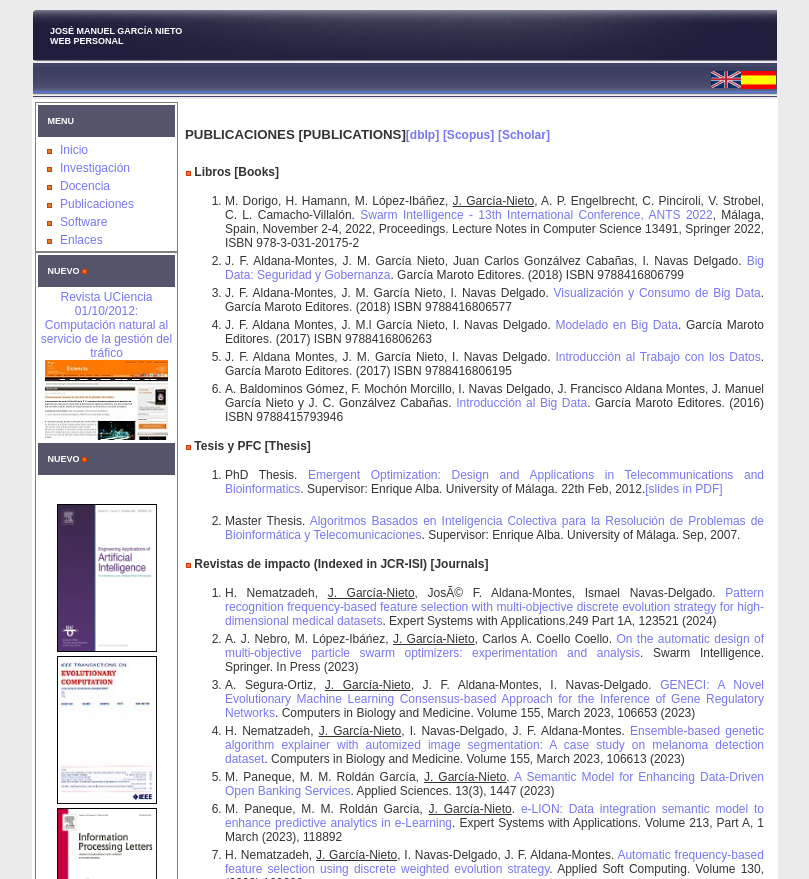
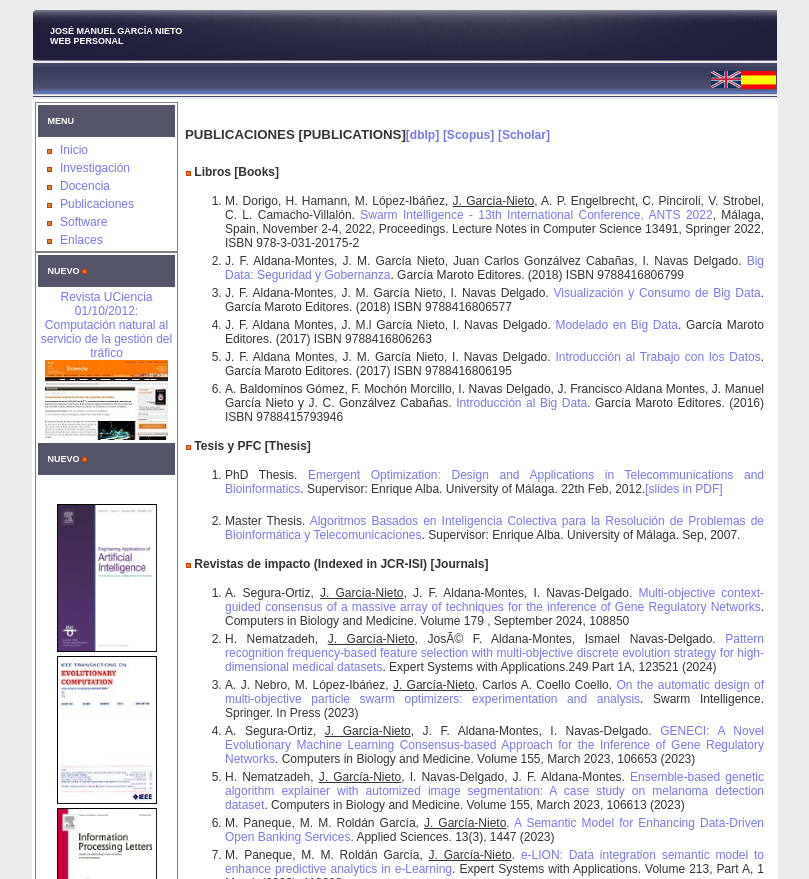
Before and after one commit to jnietogit/jmgn, a plain HTML site: page publicaciones.html in a window 1280 px wide. Shown: the top 879 px of the page, without its empty margins (235-1044 px from the left). Drawn offline with Linux system fonts and the light colour scheme.

Commit message:
Update publicaciones.html

```diff
--- a/publicaciones.html
+++ b/publicaciones.html
@@ -163,6 +163,9 @@
 	<img src="image/point.gif" alt="">&nbsp;<strong>Revistas de impacto (Indexed in JCR-ISI) [Journals]</strong></p>
 	<ol>
 
+	<li>A. Segura-Ortiz, <u>J. Garc&iacute;a-Nieto</u>, J. F. Aldana-Montes, I. Navas-Delgado. <a href="https://doi.org/10.1016/j.compbiomed.2024.108850">Multi-objective context-guided consensus of a massive array of techniques for the inference of Gene Regulatory Networks</a>. Computers in Biology and Medicine. Volume 179
+, September 2024, 108850</li>
+
 	<li>H. Nematzadeh, <u>J. Garc&iacute;a-Nieto</u>, José F. Aldana-Montes, Ismael Navas-Delgado. <a href="https://doi.org/10.1016/j.eswa.2024.123521">Pattern recognition frequency-based feature selection with multi-objective discrete evolution strategy for high-dimensional medical datasets</a>. Expert Systems with Applications.249 Part 1A, 123521 (2024)</li>
 
 	<li>A. J. Nebro, M. L&oacute;pez-Ib&aacute;&nacute;ez, <u>J. Garc&iacute;a-Nieto</u>, Carlos A. Coello Coello. <a href="https://doi.org/10.1007/s11721-023-00227-2">On the automatic design of multi-objective particle swarm optimizers: experimentation and analysis</a>. Swarm Intelligence. Springer. In Press (2023) </li>
@@ -272,6 +275,7 @@ Ad-Hoc Networks Using Metaheuristics.</a> <em>Engineering Applications of Artifi
 
 	<p><img src="image/point.gif" alt="">&nbsp;<strong>Conferencias Internacionales [International Conferences]</strong></p>
 	<ol>
+		<li>A. Segura-Ortiz, <u>J. Garc&iacute;a-Nieto</u>, J. F. Aldana-Montes. <a href="https://www.springerprofessional.de/en/exploiting-medical-expert-knowledge-via-a-novel-memetic-algorith/27266224">Exploiting medical-expert knowledge via a novel memetic algorithm for the inference of gene regulatory networks</a>. LNCS of Computational Science – ICCS 2024, 24th International Conference, Malaga, Spain, July 2–4, 2024, Proceedings, pp.- 3 - 17,  Part IV </li>.
 
 		<li>D. Doblas, A. J. Nebro, M. L&oacute;pez-Ib&aacute;&nacute;ez, <u>J. Garc&iacute;a-Nieto</u>, Carlos A. Coello Coello. <a href="https://link.springer.com/chapter/10.1007/978-3-031-20176-9_3">Automatic Design of Multi-objective Particle Swarm Optimizers</a>. Lecture Notes in Computer Science of the Swarm Intelligence - 13th International Conference, ANTS 2022, M&aacute;laga, Spain, November 2-4, 2022: 28-40  </li>
 
```
